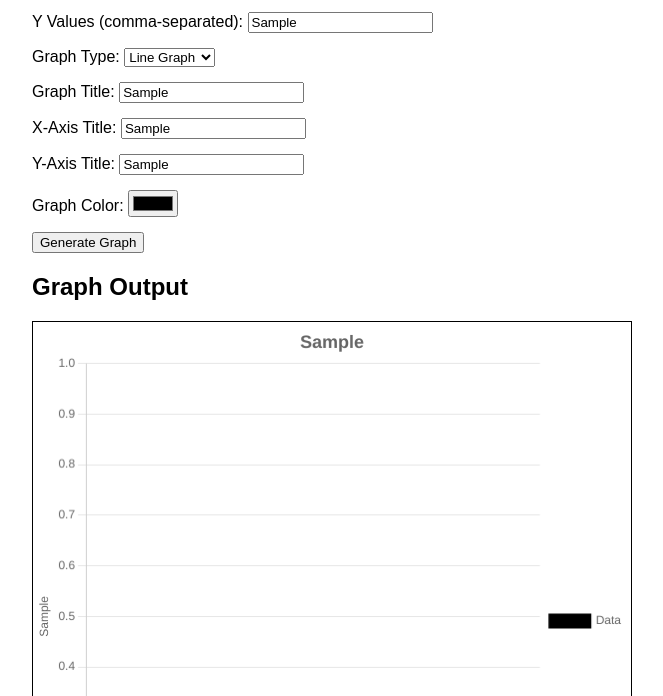
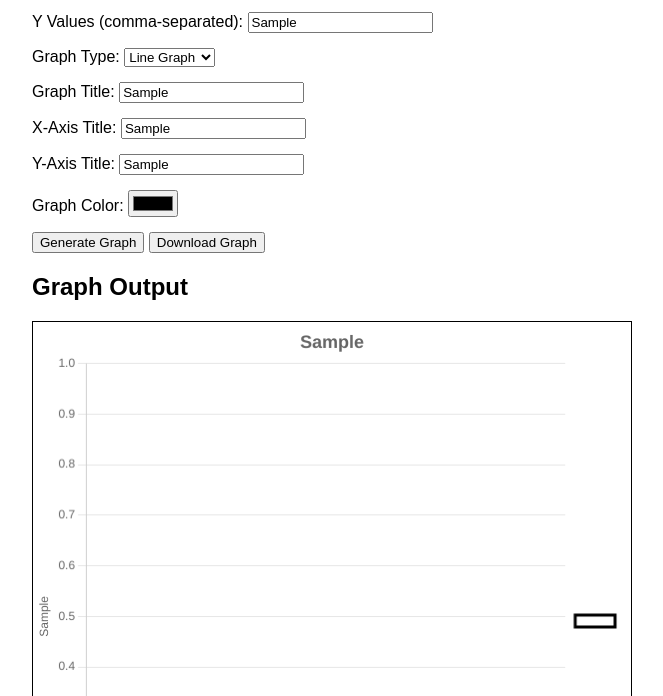
Before and after one commit to allkoll/KollGraph, a plain HTML site: page index.html in a window 1280 px wide. Both pictures are taken after typing "Sample", "Sample", "Sample", "Sample", "Sample" into the empty fields and a click on the button "Generate Graph". Shown: the part 104-800 px from the top of the page, without its empty margins (308-971 px from the left). Drawn offline with nearby package versions, Linux system fonts and the light colour scheme.

Commit message:
Update index.html

```diff
--- a/index.html
+++ b/index.html
@@ -57,6 +57,7 @@
             <input type="color" id="graphColor">
         </div>
         <button onclick="generateGraph()">Generate Graph</button>
+        <button onclick="downloadGraph()">Download Graph</button>  <!-- New Download Button -->
 
         <h2>Graph Output</h2>
         <canvas id="myChart" width="400" height="400"></canvas>
@@ -64,7 +65,7 @@
 
     <script src="https://cdn.jsdelivr.net/npm/chart.js"></script>
     <script>
-        let myChart;  // Declare the chart globally so we can manage it
+        let myChart;
 
         function generateGraph() {
             const xValues = document.getElementById('xValues').value.split(',').map(Number);
@@ -77,62 +78,62 @@
 
             const ctx = document.getElementById('myChart').getContext('2d');
 
-            // If the chart already exists, destroy it before creating a new one
             if (myChart) {
                 myChart.destroy();
             }
 
-            // Double-check that all form inputs are fetched correctly
-            if (!xValues.length || !yValues.length || !graphTitle || !xTitle || !yTitle || !graphColor) {
-                alert("Please fill in all fields correctly.");
-                return;
-            }
-
-            // Create a new chart instance
             myChart = new Chart(ctx, {
                 type: graphType,
                 data: {
                     labels: xValues,
                     datasets: [{
-                        label: 'Data',
+                        label: '',  // Optional: add a custom label for the dataset
                         data: yValues,
                         borderColor: graphColor,
-                        backgroundColor: graphColor,
-                        fill: graphType === 'bar' ? true : false  // Fill bars but not lines
+                        backgroundColor: graphType === 'bar' ? graphColor : 'transparent',
+                        fill: graphType === 'bar' ? true : false
                     }]
                 },
                 options: {
-                    responsive: true,  // Make it responsive to screen size
+                    responsive: true,
                     plugins: {
                         title: {
                             display: true,
-                            text: graphTitle,  // Graph Title
+                            text: graphTitle,
                             font: {
-                                size: 18  // Adjust the font size if needed
+                                size: 18
                             }
                         },
                         legend: {
-                            display: true,  // Show legend (key)
-                            position: 'right',  // Position the legend on the right side
+                            display: true,
+                            position: 'right'
                         }
                     },
                     scales: {
                         x: {
                             title: {
                                 display: true,
-                                text: xTitle  // X-Axis Title
+                                text: xTitle
                             }
                         },
                         y: {
                             title: {
                                 display: true,
-                                text: yTitle  // Y-Axis Title
+                                text: yTitle
                             }
                         }
                     }
                 }
             });
         }
+
+        // Function to download the chart as an image
+        function downloadGraph() {
+            const link = document.createElement('a');
+            link.href = document.getElementById('myChart').toDataURL();
+            link.download = 'kollgraph.png';  // Download filename
+            link.click();
+        }
     </script>
 </body>
 </html>
```
